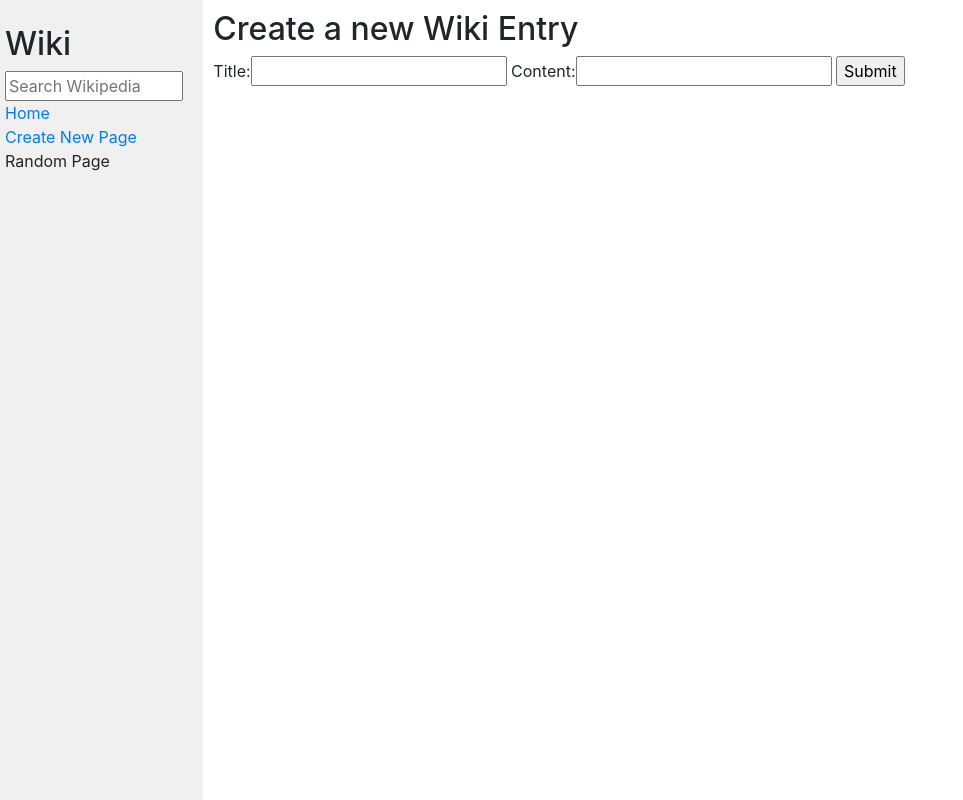
After one commit to Master-Bobba/CS50W--Project1, a Django app: page /create in a window 1280 px wide. The commit adds this page. Shown: the whole page, without its empty margins (0-963 px from the left). Run offline with Django 3.2, Linux system fonts and the light colour scheme; some libraries are stand-ins or nearby versions.

Commit message:
add new page completed

```diff
--- /dev/null
+++ b/encyclopedia/templates/encyclopedia/create.html
@@ -0,0 +1,16 @@
+{% extends "encyclopedia/layout.html" %}
+
+{% block body %}
+    <h2>Create a new Wiki Entry</h2>
+
+    {% if exists %}
+        <h4> Wikipedia page already exists. Check out <a href="/wiki/{{ wiki_entry }}">{{wiki_entry}}</a></h4>
+    {% else %}
+
+    {% endif%}
+    <form action="{% url 'create' %}" method="post">
+        {% csrf_token %}
+        {{ entry_form}}
+        <input type="submit">
+    </form>
+{% endblock%}
--- a/encyclopedia/templates/encyclopedia/layout.html
+++ b/encyclopedia/templates/encyclopedia/layout.html
@@ -15,15 +15,12 @@
                 <form action="{% url 'search' %}" method="POST">
                     {% csrf_token %}
                     {{ form }}
-                    <!--
-                                        <input class="search" type="text" name="q" placeholder="Search Encyclopedia">
-                    -->
                 </form>
                 <div>
                     <a href="{% url 'index' %}">Home</a>
                 </div>
                 <div>
-                    Create New Page
+                    <a href="{% url 'create' %}">Create New Page</a>
                 </div>
                 <div>
                     Random Page
--- a/encyclopedia/urls.py
+++ b/encyclopedia/urls.py
@@ -5,5 +5,6 @@ from . import views
 urlpatterns = [
     path("", views.index, name="index"),
     path("wiki/<str:title>", views.get_page, name="title"),
-    path("search", views.search, name="search")
+    path("search", views.search, name="search"),
+    path("create", views.create, name="create")
 ]
--- a/encyclopedia/views.py
+++ b/encyclopedia/views.py
@@ -2,18 +2,23 @@ from http.client import HTTPResponse
 from logging import PlaceHolder
 from django.shortcuts import render
 from django import forms
-from django.http import HttpResponseRedirect
+from django.http import HttpResponseRedirect, HttpResponse
 from django.urls import reverse
 
 from . import util
 
-class NewTaskForm(forms.Form):
+class NewQueryForm(forms.Form):
     query=forms.CharField(label="", widget=forms.TextInput(attrs={'placeholder': 'Search Wikipedia', 'style': 'width:100%'}))
+
+class NewEntryForm(forms.Form):
+    title=forms.CharField(label="Title")
+    content=forms.CharField(label="Content")
+
 
 def index(request):
     return render(request, "encyclopedia/index.html", {
         "entries": util.list_entries(),
-        "form": NewTaskForm()
+        "form": NewQueryForm()
     })
 
 def get_page(request, title):
@@ -23,13 +28,13 @@ def get_page(request, title):
     if content is None:
         return render(request, "encyclopedia/error.html", {
             "title": title,
-            "form": NewTaskForm()
+            "form": NewQueryForm()
         })
 
     return render(request, "encyclopedia/page.html",{
         "title": title,
         "content": content,
-        "form": NewTaskForm()
+        "form": NewQueryForm()
     })
 
 def search(request):
@@ -38,7 +43,7 @@ def search(request):
         all_entries = util.list_entries()
         found_entries = []
 
-        form = NewTaskForm(request.POST)
+        form = NewQueryForm(request.POST)
         if form.is_valid():
             query = form.cleaned_data["query"]
             for entry in all_entries:
@@ -52,10 +57,40 @@ def search(request):
             return render(request, 'encyclopedia/search.html', {
                 "results": found_entries,
                 "query": query,
-                "form": NewTaskForm()
+                "form": NewQueryForm()
             })
     return render(request, "encyclopedia/search.html", {
         "results": "",
         "query": "",
-        "form": NewTaskForm()
+        "form": NewQueryForm()
     })
+
+def create(request):
+    if request.method == "POST":
+        all_entries=util.list_entries()
+
+        form = NewEntryForm(request.POST)
+        if form.is_valid():
+            new_title=form.cleaned_data["title"]
+            new_content = form.cleaned_data["content"]
+
+            for entry in all_entries:
+                if new_title.lower() == entry.lower():
+                    return render(request, "encyclopedia/create.html",{
+                        "form": NewQueryForm(),
+                        "entry_form": NewEntryForm(),
+                        "exists": True,
+                        "wiki_entry": entry
+                    })
+
+            util.save_entry(new_title, new_title)
+            return render(request, 'encyclopedia/page.html',{
+                "form": NewQueryForm(),
+                "title": new_title,
+                "content": new_content
+            })
+
+    return render(request, "encyclopedia/create.html",{
+        "form": NewQueryForm(),
+        "entry_form": NewEntryForm()
+    })
```
